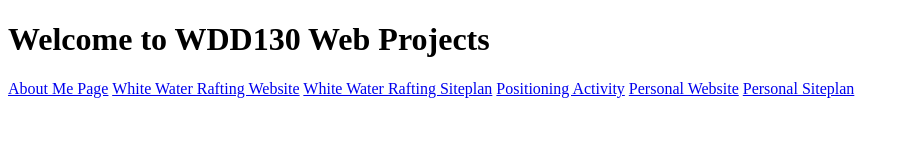
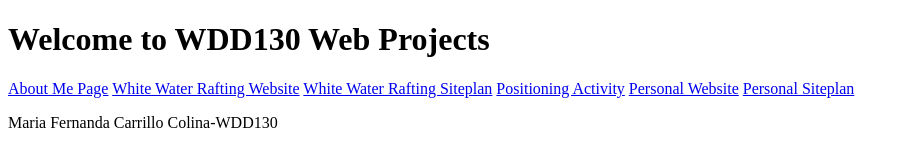
Before and after one commit to maferca-77/wdd130_, a plain HTML site: page index.html in a window 1280 px wide. Shown: the whole page, without its empty margins (0-909 px from the left). Drawn offline with Linux system fonts and the light colour scheme.

Commit message:
'Added a paragraph to the home page'

```diff
--- a/index.html
+++ b/index.html
@@ -15,5 +15,6 @@
   <a href="#">Personal Website</a>
   <a href="#">Personal Siteplan</a>
 </nav>
+<p> Maria Fernanda Carrillo Colina-WDD130</p>
 </body>
 </html>
```
